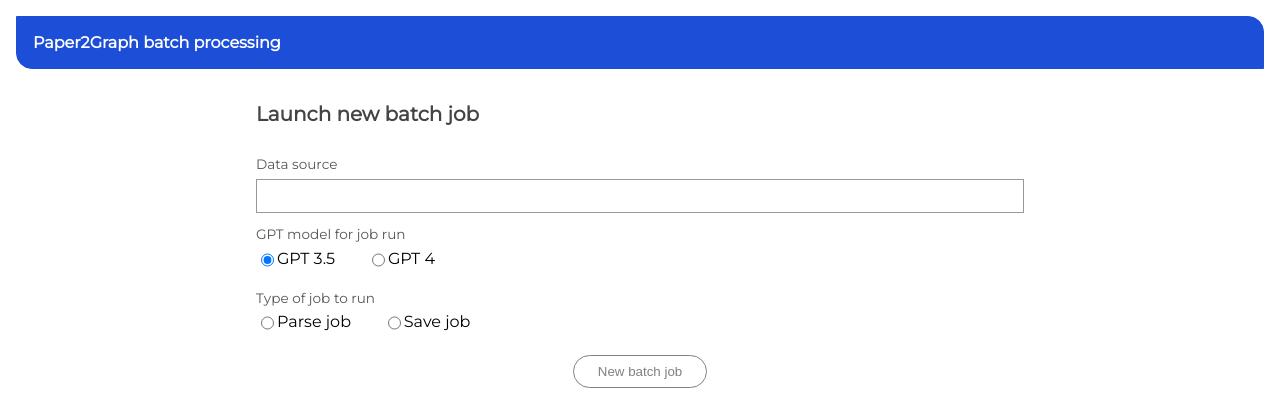
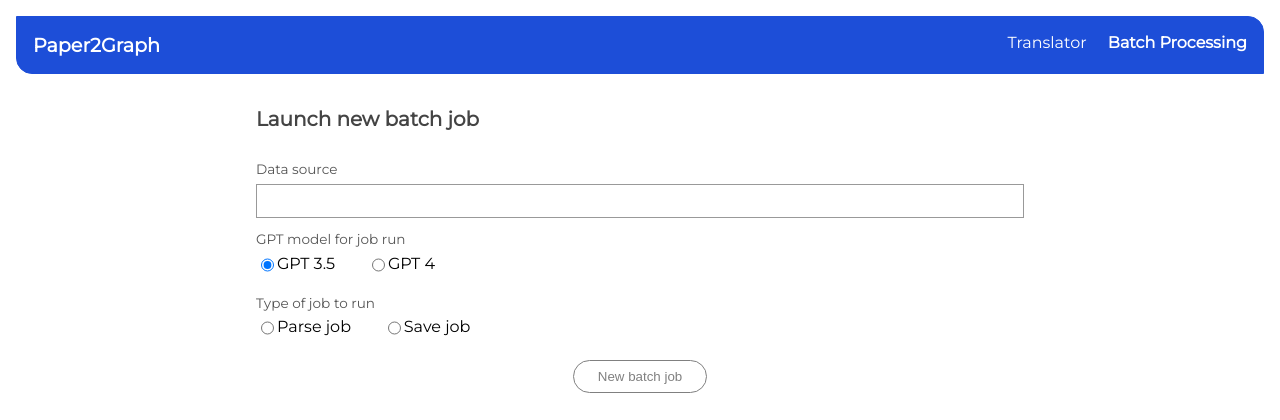
Before and after one commit to IdeaFlowCo/PaperToGraph, a Flask app: page /batch in a window 1280 px wide. Shown: the top 420 px of the page. Run offline with Flask 3, Linux system fonts and the light colour scheme; parts of the project's set-up code (start-up, migrations or seed data) failed here and were passed over; some libraries are stand-ins or nearby versions.

Commit message:
Link to batch processing job in nav

```diff
--- a/static/style.css
+++ b/static/style.css
@@ -101,6 +101,8 @@ textarea {
 /* navbar */
 
 .navigation {
+    display: flex;
+    flex-direction: row;
     border: 1px solid var(--navbar-color);
     background-color: var(--navbar-color);
     border-top-right-radius: 1rem;
@@ -112,11 +114,20 @@ textarea {
 .navigation .nav-brand {
     font-weight: bolder;
     color: white;
+    font-size: 1.2em;
+}
+
+.navigation .spacer {
+    flex-grow: 1;
 }
 
 .navigation .link {
     color: white;
     text-align: right;
+}
+
+.navigation .link + .link {
+    margin-left: 2ch;
 }
 
 .navigation .nav-pills {
--- a/templates/batch.html
+++ b/templates/batch.html
@@ -23,8 +23,11 @@
 
     <nav class="navigation container">
         <div class="nav-brand">
-            Paper2Graph batch processing
+            Paper2Graph
         </div>
+        <div class="spacer"></div>
+        <a class="link" href="/">Translator</a>
+        <span class="link link-active">Batch Processing</span>
     </nav>
 
     <!-- content -->
```
Also changed, not shown: templates/index.html (+6 -2 lines).
